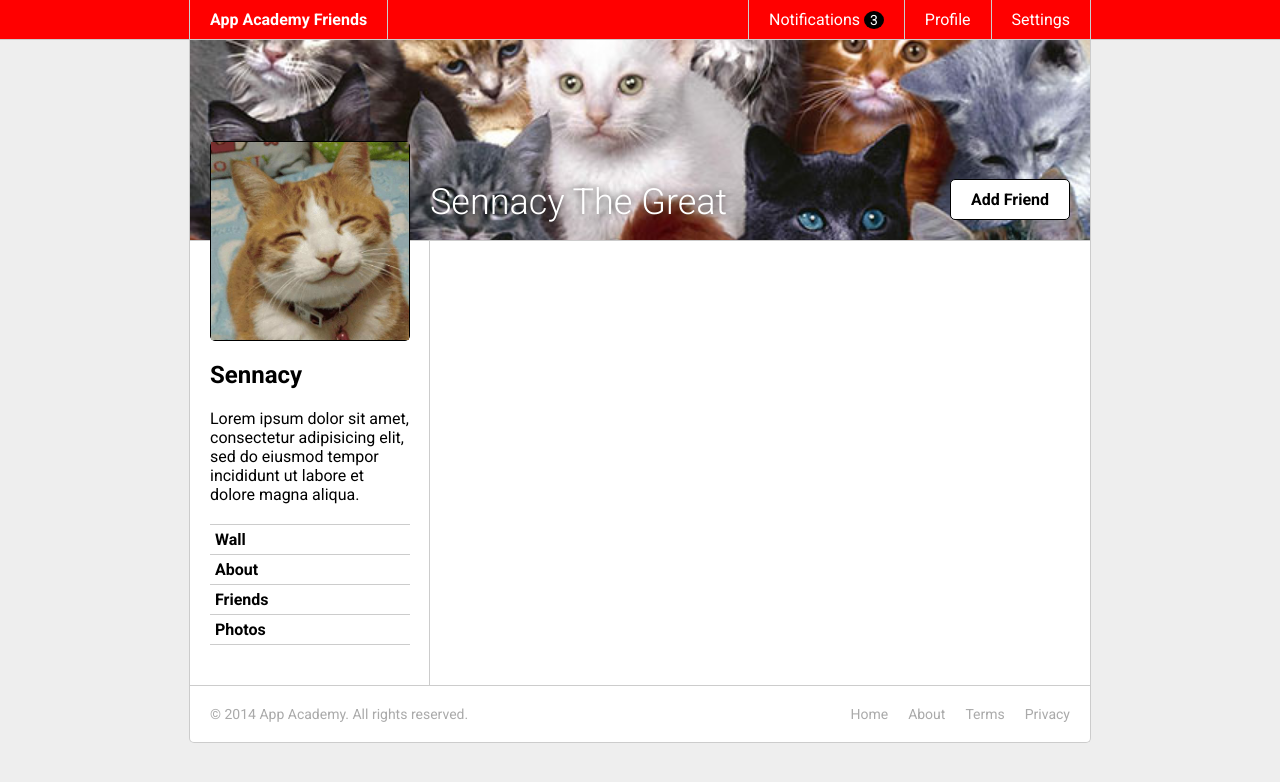
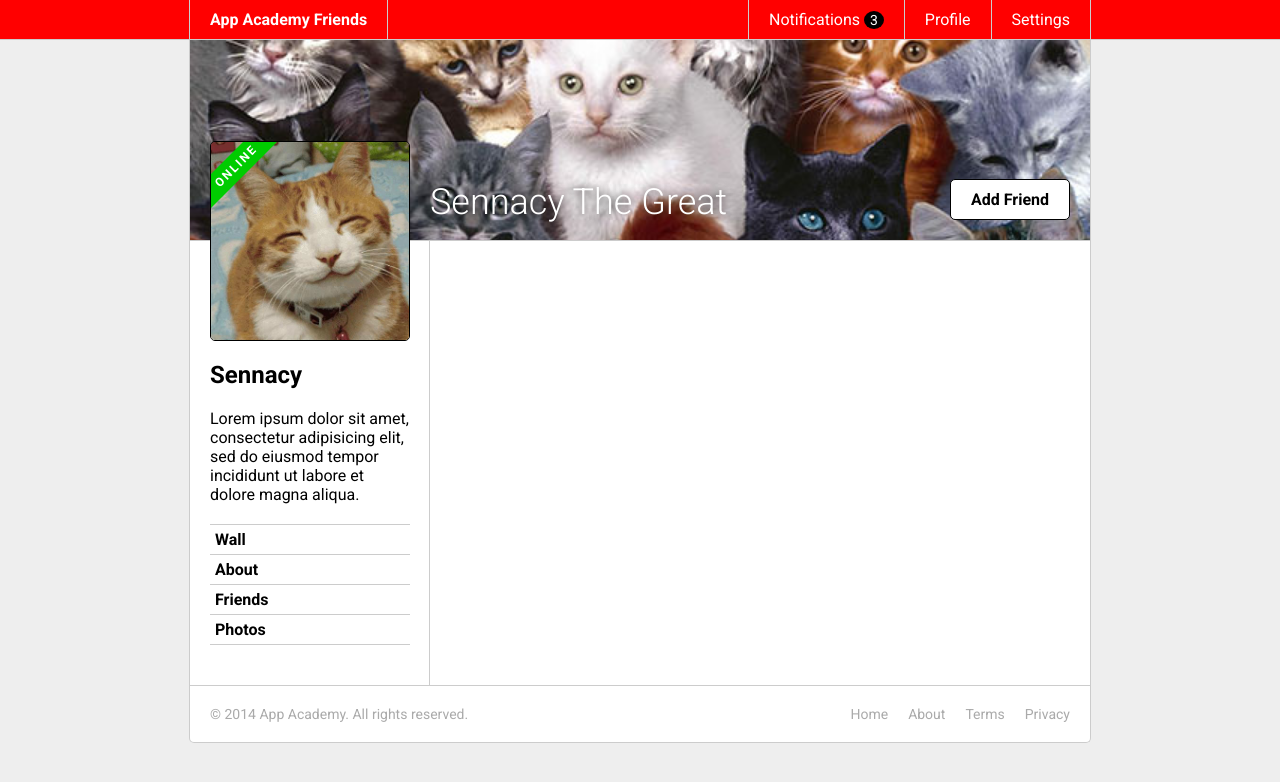
Before and after one commit to spark1031/w6d1, a plain HTML site: page css-friends-07/skeleton/07-online.html in a window 1280 px wide. Drawn offline with Linux system fonts and the light colour scheme.

Commit message:
Add CSS exercises

```diff
--- a/css-friends-07/skeleton/07-online.html
+++ b/css-friends-07/skeleton/07-online.html
@@ -48,6 +48,9 @@
     <section class="content-sidebar">
 
       <a href="#" class="profile-picture">
+        <div class="online">
+          Online
+        </div>
         <img src="./images/cat.jpg" alt="">
       </a>
 
--- a/css-friends-07/skeleton/css/06-sidebar.css
+++ b/css-friends-07/skeleton/css/06-sidebar.css
@@ -7,6 +7,7 @@
   background: #000;
   border-radius: 5px;
   position: relative;
+  overflow: hidden;
 }
 
 .profile-info {
--- a/css-friends-07/skeleton/css/07-online.css
+++ b/css-friends-07/skeleton/css/07-online.css
@@ -1 +1,18 @@
 /* PHASE 7: Online */
+.online {
+  display: block;
+  position: absolute;
+  top: -10px;
+  left: -15px;
+  color: white;
+  font-size: 12px;
+  letter-spacing: 2px;
+  text-transform: uppercase;
+  padding: 5px 35px;
+  background-color: #0c0;
+  transform: rotate(-45deg) translateX(-25%);
+  margin: 0 auto;
+  font-weight: bold;
+  text-align: center;
+
+}
```
Also changed, not shown: css-friends-08/skeleton/08-thumbs.html (+15 -0 lines), css-friends-08/skeleton/css/08-thumbs.css (+9 -0 lines), 1 other file.
